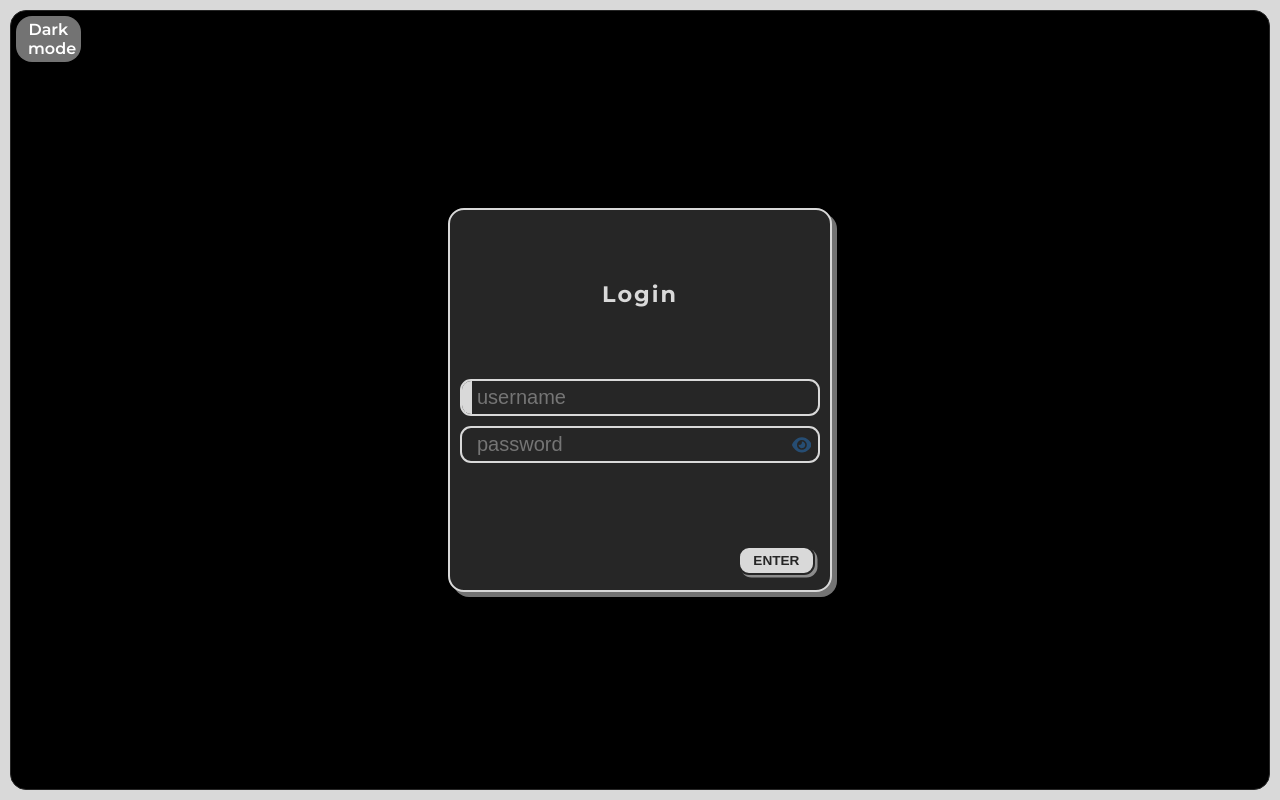
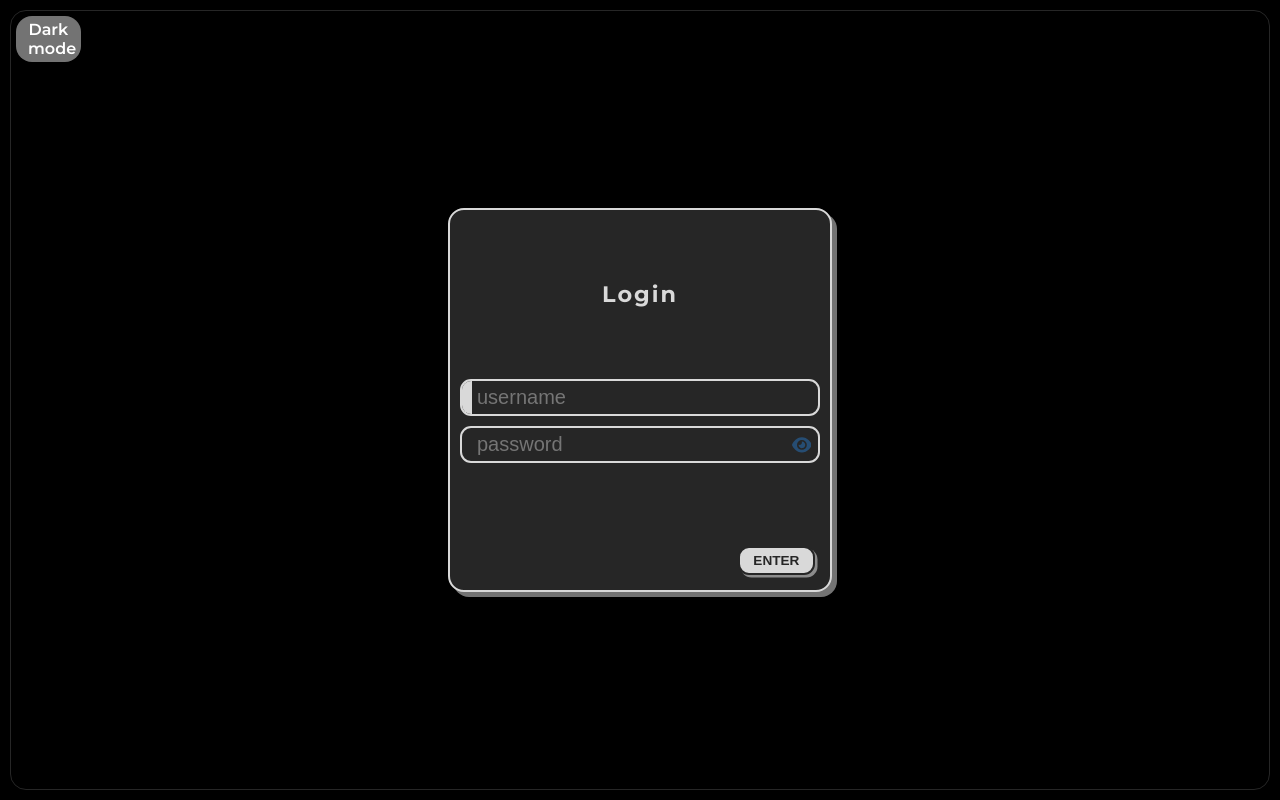
Before and after one commit to CrgioYalux/proyecto_integrador, a React (Vite) app in the folder client/: page /admin/login in a window 1280 px wide. Built offline with nearby package versions, Linux system fonts and the light colour scheme.

Commit message:
fix: wrong background-color for theme

```diff
--- a/client/src/index.css
+++ b/client/src/index.css
@@ -270,6 +270,6 @@
 
 body {
   min-height: 100vh;
-  background-color: var(--primary-color-l-high);
+  background-color: var(--secondary-color-l-base);
   color: var(--secondary-color-l-lowest);
 }
```
